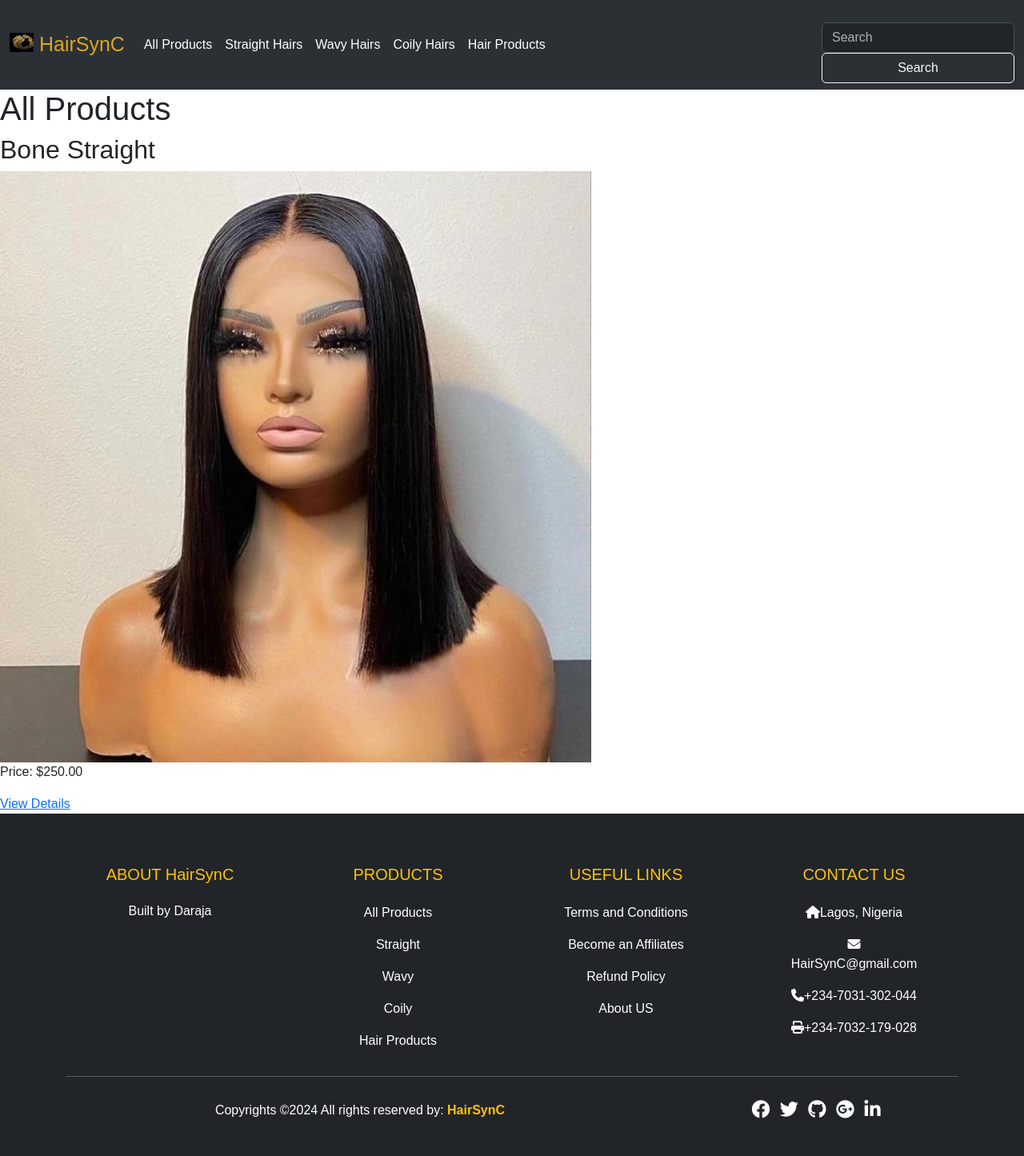
After one commit to NwoguGlory1/HairrSynC, a Django app: page /category/all-products/ in a window 1280 px wide. The commit adds this page. Shown: the whole page at 80% size. Run offline with Django 5.2, Linux system fonts and the light colour scheme; data comes from the database, SQL or seed files in the repository; some web fonts are replaced.

Commit message:
Working on rendering products dynamically based on their category

```diff
--- a/hairsync/store/urls.py
+++ b/hairsync/store/urls.py
@@ -14,6 +14,8 @@ urlpatterns = [
     path('item/<slug:slug>/', views.detail, name='detail'),
     # path('', views., name=''),
 
+    path('category/<slug:slug>/', views.category_products, name='category_products'),
+
     path('signup/', views.signup, name='signup'),
     path('login/', views.login_view, name='login'),
     path('logout/', views.logout_view, name='logout'),
--- a/hairsync/store/views.py
+++ b/hairsync/store/views.py
@@ -15,10 +15,10 @@ def index(request):
 def home(request):
     return render(request, 'store/home.html')
 
-# def categories(request):
-#     return {
-#         'categories': Category.objects.all()
-#     }
+def category_products(request, slug):
+    category = get_object_or_404(Category, slug=slug)
+    products = Product.objects.filter(categories=category)
+    return render(request, 'store/category_products.html', {'category': category, 'products': products})
 
 def all_products(request):
     products = Product.objects.all()
--- a/hairsync/templates/store/all-products.html
+++ b/hairsync/templates/store/all-products.html
@@ -8,11 +8,7 @@
       <div class="row py-lg-5">
         <div class="col-lg-6 col-md-8 mx-auto">
           <h1 class="fw-light">All Products</h1>
-          <!-- <p class="lead text-body-secondary">Something short and leading about the collection below—its contents, the creator, etc. Make it short and sweet, but not too short so folks don’t simply skip over it entirely.</p> -->
-          <!-- <p>
-            <a href="#" class="btn btn-primary my-2">Main call to action</a>
-            <a href="#" class="btn btn-secondary my-2">Secondary action</a>
-          </p> -->
+
         </div>
       </div>
     </section>
--- a/hairsync/templates/store/base.html
+++ b/hairsync/templates/store/base.html
@@ -45,7 +45,7 @@
                           <a class="nav-link active" aria-current="page" href="{% url 'all_products' %}">All Products</a>
                         </li>
                         <li class="nav-item">
-                          <a class="nav-link active"  aria-current="page" href="{% url 'all_products' %}">Straight Hairs</a>
+                          <a class="nav-link active"  aria-current="page" href="{% url 'category_products' slug='straight-hairs' %}">Straight Hairs</a>
                         </li>
                         <li class="nav-item">
                           <a class="nav-link active"  aria-current="page" href="{% url 'all_products' %}">Wavy Hairs</a>
--- /dev/null
+++ b/hairsync/templates/store/category_products.html
@@ -0,0 +1,19 @@
+{% extends './base.html' %}
+{% load static %}
+
+{% block content %}
+<h1>{{ category.name }}</h1>
+
+<div class="products">
+    {% for product in products %}
+    <div class="product">
+        <h2>{{ product.name }}</h2>
+        <img src="{{ product.image.url }}" alt="{{ product.name }}">
+        <p>Price: ${{ product.price }}</p>
+        <a href="{{ product.get_absolute_url }}">View Details</a>
+    </div>
+    {% empty %}
+    <p>No products found in this category.</p>
+    {% endfor %}
+</div>
+{% endblock %}
```
Also changed, not shown: hairsync/media/category_images/bonestraight12.png (added), hairsync/media/category_images/doubledrawn.png (added).
